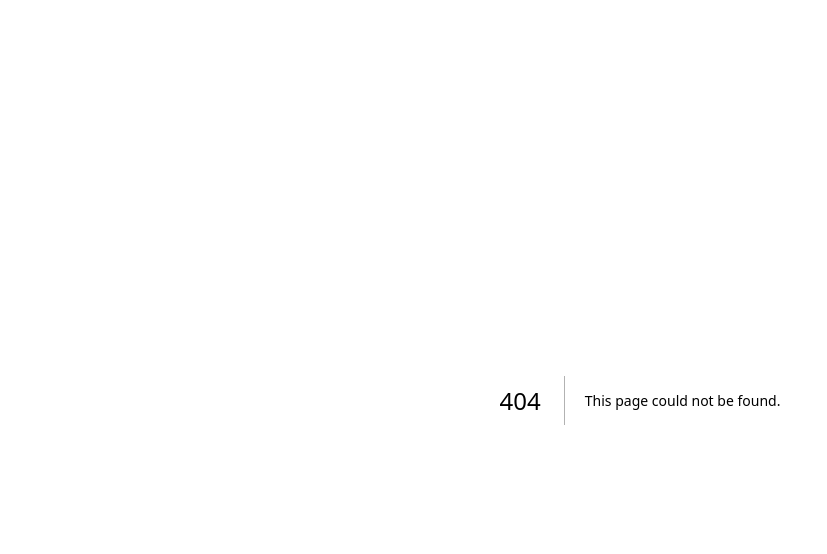
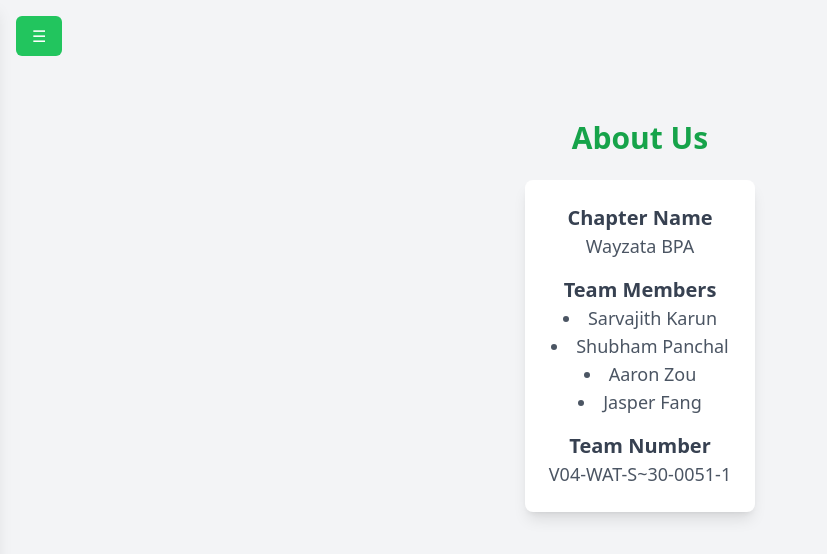
Before and after one commit to GreenTreeGaming/HabitLink2, a Next.js app: page /about in a window 1280 px wide. Before the commit this address had no page. Shown: the top 554 px of the page, without its empty margins (0-827 px from the left). Built offline with nearby package versions, Linux system fonts and the light colour scheme.

Commit message:
added info

```diff
--- /dev/null
+++ b/app/about/page.tsx
@@ -0,0 +1,28 @@
+import Sidebar from '@/components/Sidebar'
+import React from 'react'
+
+const page = () => {
+  return (
+    <main className="flex flex-col items-center min-h-screen bg-gray-100 py-10 px-4">
+      <Sidebar />
+      <div className="mt-20 text-center">
+        <h1 className="text-3xl font-bold text-green-600 mb-6">About Us</h1>
+        <div className="bg-white shadow-lg rounded-lg p-6 max-w-lg mx-auto">
+          <h2 className="text-xl font-semibold text-gray-700">Chapter Name</h2>
+          <p className="text-lg text-gray-600 mb-4">Wayzata BPA</p>
+          <h2 className="text-xl font-semibold text-gray-700">Team Members</h2>
+          <ul className="text-lg text-gray-600 list-disc list-inside mb-4">
+            <li>Sarvajith Karun</li>
+            <li>Shubham Panchal</li>
+            <li>Aaron Zou</li>
+            <li>Jasper Fang</li>
+          </ul>
+          <h2 className="text-xl font-semibold text-gray-700">Team Number</h2>
+          <p className="text-lg text-gray-600">V04-WAT-S~30-0051-1</p>
+        </div>
+      </div>
+    </main>
+  )
+}
+
+export default page
--- a/components/Sidebar.tsx
+++ b/components/Sidebar.tsx
@@ -2,7 +2,7 @@
 
 import { useState } from "react";
 import { useRouter } from "next/navigation";
-import { FaHistory, FaHome, FaUsers, FaTrophy, FaMedal, FaStar, FaVideo } from "react-icons/fa"; // Import FaMedal for Badges
+import { FaHistory, FaHome, FaUsers, FaTrophy, FaMedal, FaStar, FaVideo, FaInfoCircle, FaInfo } from "react-icons/fa"; // Import FaInfoCircle for About
 import { toast } from "react-toastify";
 import "react-toastify/dist/ReactToastify.css";
 
@@ -109,17 +109,18 @@ export default function Sidebar() {
                 <span>Badges</span>
               </button>
             </li>
-            {/*Tutorials */}
+
+            {/* Tutorials */}
             <li>
               <button
                 onClick={() => {
                   setIsOpen(false); // Close the sidebar
-                  router.push("/tutorials"); // Navigate to Badges
+                  router.push("/about"); // Navigate to Tutorials
                 }}
                 className="flex items-center gap-3 w-full text-left px-4 py-2 bg-green-100 rounded-lg hover:bg-green-200"
               >
-                <FaVideo className="text-green-600" /> {/* Badges Icon */}
-                <span>Operational Tutorials</span>
+                <FaInfoCircle className="text-green-600" /> {/* Tutorials Icon */}
+                <span>About Us</span>
               </button>
             </li>
           </ul>
```
